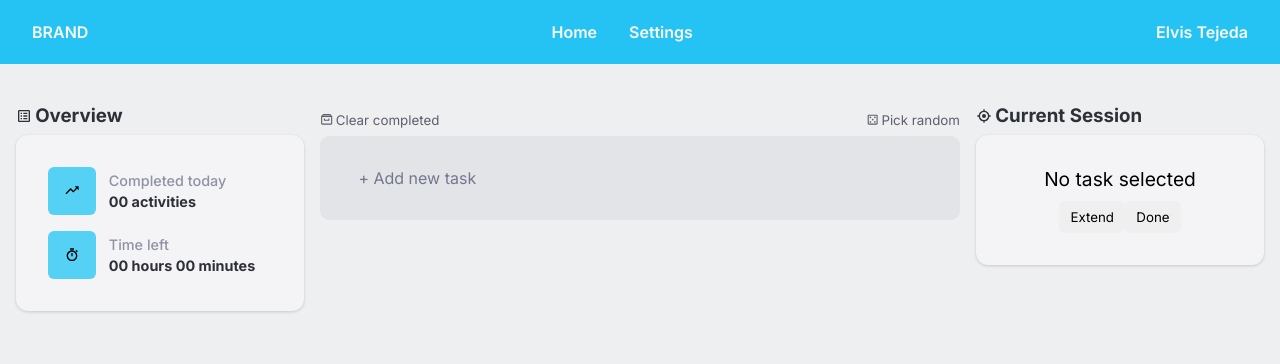
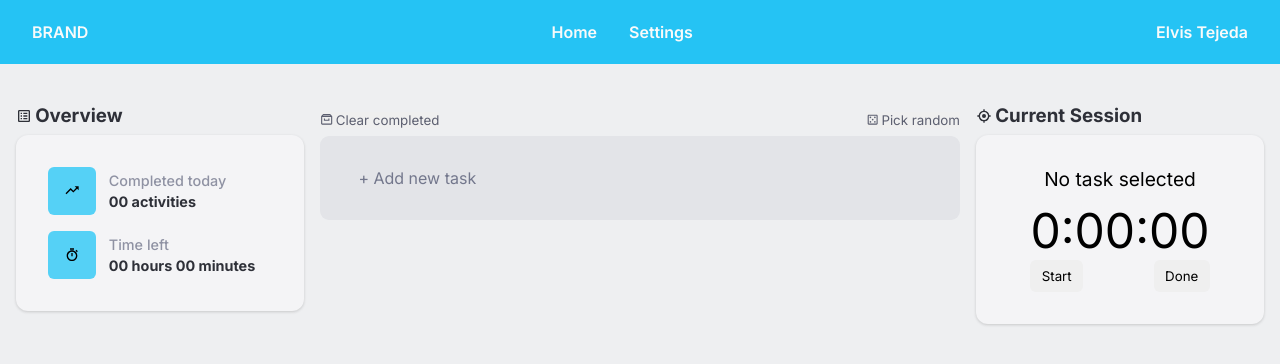
Before and after one commit to elvstejd/timetask, a React (Create React App) app: page / in a window 1280 px wide. Shown: the top 364 px of the page. Built offline with nearby package versions, Linux system fonts and the light colour scheme.

Commit message:
Implement own countdown component

```diff
--- a/package.json
+++ b/package.json
@@ -8,7 +8,6 @@
     "@testing-library/user-event": "^12.1.10",
     "react": "^17.0.2",
     "react-beautiful-dnd": "^13.1.0",
-    "react-countdown": "^2.3.2",
     "react-dom": "^17.0.2",
     "react-icons": "^4.2.0",
     "react-router-dom": "^5.3.0",
--- a/src/App.js
+++ b/src/App.js
@@ -1,9 +1,11 @@
 import { BrowserRouter as Router, Switch, Route } from 'react-router-dom';
 import TasksProvider from './contexts/TasksContext';
+import CountdownProvider from './contexts/countdownContext';
 import MainPage from './pages/MainPage';
 
 function App() {
   return (
+    <CountdownProvider>
       <TasksProvider>
         <div>
           <Router>
@@ -13,6 +15,7 @@ function App() {
           </Router>
         </div>
       </TasksProvider>
+    </CountdownProvider>
   );
 }
 
--- /dev/null
+++ b/src/components/Countdown.js
@@ -0,0 +1,66 @@
+import { useState, useEffect } from "react";
+import styled from 'styled-components';
+import { useCountdown } from "../contexts/countdownContext";
+import { useTasks } from "../contexts/TasksContext";
+import { millisecondsToHours, millisecondsToMinutes, millisecondsToSeconds, pad } from '../utils/countdownHelpers';
+
+
+const CountdownWrapper = styled.span`
+    font-size: 3rem;
+    margin-bottom: .6rem;
+`;
+
+const ButtonsContainer = styled.div`
+    display: flex;
+    justify-content: space-between;
+`;
+
+const ControlButton = styled.button`
+    font-family: var(--font-family-sans);
+    border: none;
+    padding: .5rem .7rem;
+    border-radius: var(--border-radius-md);
+    display: ${props => props.hide ? 'none' : 'block'}
+`;
+
+function Countdown() {
+    const [hour, setHour] = useState(0);
+    const [minute, setMinute] = useState(0);
+    const [second, setSecond] = useState(0);
+
+    const { msDifference, start, stop, pause, countdownIsRunning } = useCountdown();
+    const { clearLoadedTask, loadedTask, markTaskDone } = useTasks();
+
+    // when msDifference changes, update displayed hh:mm:ss
+    useEffect(() => {
+        setHour(millisecondsToHours(msDifference));
+        setMinute(millisecondsToMinutes(msDifference));
+        setSecond(millisecondsToSeconds(msDifference));
+    }, [msDifference]);
+
+    function handleDoneClick() {
+        markTaskDone(loadedTask.id);
+        clearLoadedTask();
+        stop();
+    }
+
+    return (
+        <div>
+            <CountdownWrapper>
+                {hour}:{pad(minute)}:{pad(second)}
+            </CountdownWrapper>
+            <ButtonsContainer>
+                {countdownIsRunning ? (
+                    <ControlButton onClick={() => pause()}>Pause</ControlButton>
+                ) : (
+                    <ControlButton onClick={() => start()}>Start</ControlButton>
+                )}
+                <ControlButton onClick={handleDoneClick}>
+                    Done
+                </ControlButton>
+            </ButtonsContainer>
+        </div>
+    );
+}
+
+export default Countdown;
--- a/src/components/CurrentSession.js
+++ b/src/components/CurrentSession.js
@@ -1,9 +1,8 @@
-import { useState, useRef } from 'react';
-import Countdown, { zeroPad } from 'react-countdown';
 // import { FaBullseye } from 'react-icons/fa';
 import { BiTargetLock } from 'react-icons/bi';
 // import doneSound from '../sounds/task_done.mp3';
 // import countdownOverSound from '../sounds/alarm_beep_3.mp3';
+import Countdown from './Countdown';
 import { useTasks } from '../contexts/TasksContext';
 import { Card } from '../styles/shared/Card';
 import { CardTitle } from '../styles/shared/CardTitle';
@@ -23,89 +22,11 @@ const TaskTitle = styled.p`
     overflow: hidden;
 `;
 
-const CountdownWrapper = styled.span`
-    font-size: 3rem;
-    margin-bottom: .6rem;
-`;
-
-const ButtonsContainer = styled.div`
-    display: flex;
-    justify-content: space-between;
-`;
-
-const ControlButton = styled.button`
-    font-family: var(--font-family-sans);
-    border: none;
-    padding: .5rem .7rem;
-    border-radius: var(--border-radius-md);
-    display: ${props => props.hide ? 'none' : 'block'}
-`;
-
 function CurrentSession() {
-    const [hideExtend, setHideExtend] = useState(true);
-    const [userClickedDone, setUserClickedDone] = useState()
-
-    const { clearLoadedTask, markTaskDone, loadedTask, setCountdownIsRunning, countdownIsRunning, extendTime, date } = useTasks();
+    const { loadedTask } = useTasks();
 
     // const doneSound = new Audio(doneSound);
     // const countdownFinishSound = new Audio(countdownOverSound);
-
-    // const userClickedDone = useRef(false);
-    let countdownApi = useRef();
-
-    function onStartClick() {
-        setUserClickedDone(false);
-        countdownApi.start();
-
-        if (loadedTask) { // if loadedTask
-            setCountdownIsRunning(true);
-        }
-    };
-
-    function onPauseClick() {
-        countdownApi.pause();
-        setCountdownIsRunning(false);
-    };
-
-    function onCountdownComplete(e) {
-        if (!userClickedDone) {
-            setHideExtend(false);
-            // countdownFinishSound.play();
-        }
-        // reset the flag
-        setUserClickedDone(false);
-    };
-
-    function setRef(countdown) {
-        if (countdown) {
-            countdownApi = countdown.getApi();
-        }
-    };
-
-    function onExtendClick() {
-        extendTime();
-        setTimeout(countdownApi.start, 0);
-        setHideExtend(true);
-    }
-
-    function handleDoneClick() {
-        const taskId = loadedTask.id;
-
-        if (taskId) {
-            markTaskDone(taskId);
-            // doneSound.play();
-        }
-
-        setHideExtend(true);
-        setCountdownIsRunning(false);
-        setUserClickedDone(true);
-        clearLoadedTask();
-    }
-
-    function renderer({ hours, minutes, seconds }) {
-        return <CountdownWrapper>{hours}:{zeroPad(minutes)}:{zeroPad(seconds)}</CountdownWrapper>;
-    };
-
 
     return (
         <div>
@@ -116,36 +37,7 @@ function CurrentSession() {
 
             <TimerCard>
                 <TaskTitle>{loadedTask.title ? loadedTask.title : "No task selected"}</TaskTitle>
-                <Countdown
-                    ref={setRef}
-                    date={date}
-                    controlled={false}
-                    autoStart={false}
-                    onPause={() => console.log('pause handler')} // onPause={this.handlePause}
-                    overtime={false}
-                    renderer={renderer}
-                    onComplete={onCountdownComplete}
-                />
-
-                <ButtonsContainer>
-                    <ControlButton
-                        onClick={countdownIsRunning ? onPauseClick : onStartClick}
-                        hide={!hideExtend}
-                    >
-                        {countdownIsRunning ? "Pause" : "Start"}
-                    </ControlButton>
-                    <ControlButton
-                        onClick={onExtendClick}
-                        hide={hideExtend}
-                    >
-                        Extend
-                    </ControlButton>
-                    <ControlButton
-                        onClick={handleDoneClick}
-                    >
-                        Done
-                    </ControlButton>
-                </ButtonsContainer>
+                <Countdown />
             </TimerCard>
         </div>
     );
--- a/src/contexts/TasksContext.js
+++ b/src/contexts/TasksContext.js
@@ -1,5 +1,6 @@
 import { useState, createContext, useContext } from 'react';
-import { createTask, durationToMiliseconds } from '../utils/helperFunctions';
+import { createTask, durationToMiliseconds } from '../utils/helpers';
+import { useCountdown } from './countdownContext';
 
 const TasksContext = createContext();
 
@@ -11,10 +12,7 @@ function TasksProvider({ children }) {
     const [tasks, setTasks] = useState({});
     const [taskOrder, setTaskOrder] = useState([]);
     const [loadedTask, setLoadedTask] = useState({}); // { title, id }
-
-    /* countdown related state */
-    const [date, setDate] = useState();
-    const [countdownIsRunning, setCountdownIsRunning] = useState(false);
+    const { countdownIsRunning, setTimeInMs } = useCountdown()
 
     function addNewTask(title) {
         const newTask = createTask(title);
@@ -48,20 +46,13 @@ function TasksProvider({ children }) {
 
     function loadTask(task) {
         if (!countdownIsRunning) {
-            const miliseconds = durationToMiliseconds(task.duration);
             setLoadedTask({ title: task.title, id: task.id });
-            setDate(Date.now() + miliseconds);
+            setTimeInMs(durationToMiliseconds(task.duration));
         }
     }
 
     function clearLoadedTask() {
         setLoadedTask({});
-        setDate(Date.now());
-    };
-
-    /* COUNTDOWN METHOD */
-    function extendTime(ms) {
-        setDate(Date.now() + 5000);
     };
 
 
@@ -105,10 +96,7 @@ function TasksProvider({ children }) {
         updateTaskDuration,
         clearCompletedTasks,
         clearLoadedTask,
-        setCountdownIsRunning,
         countdownIsRunning,
-        extendTime,
-        date
     }
 
     return (
--- /dev/null
+++ b/src/contexts/countdownContext.js
@@ -0,0 +1,104 @@
+import { createContext, useState, useContext, useEffect, useRef } from 'react';
+
+const CountdownContext = createContext();
+
+export function useCountdown() {
+    return useContext(CountdownContext);
+}
+
+
+function CountdownProvider({ children }) {
+    const [status, setStatus] = useState("init");
+    const [msDifference, setMsDifference] = useState(0);
+    const [targetTime, setTargetTime] = useState(0);
+    const [currentTime, setCurrentTime] = useState(0);
+
+    const interval = useRef();
+
+    useEffect(() => {
+        switch (status) {
+            case "startedFromStoppedOrInit":
+            case "started":
+                // start counting
+                interval.current = setInterval(update, 1000);
+                break;
+            case "stopped":
+                clearInterval(interval.current);
+                setTargetTime(0);
+                setCurrentTime(0);
+                setMsDifference(0);
+                break;
+            case "paused":
+                setCurrentTime(0);
+                clearInterval(interval.current);
+                break;
+            case "finished":
+                clearInterval(interval.current);
+                break;
+            default:
+                break;
+        }
+
+        return () => clearInterval(interval.current);
+    }, [status]);
+
+    // when currentTime or targetTime change, update msDifference
+    useEffect(() => {
+        if (!currentTime || !targetTime) return;
+        const dt = targetTime - currentTime;
+        if (dt <= 0) {
+            setStatus("finished");
+            return;
+        }
+        setMsDifference(dt);
+    }, [currentTime, targetTime]);
+
+    function update() {
+        if (status === "startedFromStoppedOrInit") {
+            setCurrentTime(new Date().getTime() - 1000);
+        } else {
+            setCurrentTime(new Date().getTime());
+        }
+    }
+
+    function start() {
+        if (msDifference === 0) return;
+        setTargetTime(new Date().getTime() + msDifference);
+
+        if (status === "init" || status === "stopped") {
+            setStatus("startedFromStoppedOrInit");
+        } else {
+            setStatus("started");
+        }
+    }
+
+    function stop() {
+        setStatus("stopped");
+    }
+
+    function pause() {
+        setStatus("paused");
+    }
+
+    function setTimeInMs(ms) {
+        setMsDifference(ms);
+    }
+
+
+    const value = {
+        countdownIsRunning: status === 'started' || status === 'startedFromStoppedOrInit',
+        msDifference,
+        start,
+        pause,
+        stop,
+        setTimeInMs
+    }
+
+    return (
+        <CountdownContext.Provider value={value}>
+            {children}
+        </CountdownContext.Provider>
+    );
+}
+
+export default CountdownProvider;
--- /dev/null
+++ b/src/utils/countdownHelpers.js
@@ -0,0 +1,30 @@
+/*
+countdown logic borrowed from:
+https://github.com/john-smilga/javascript-basic-projects/blob/master/12-countdown-timer/final/app.js
+*/
+
+const ONESECOND = 1000; // 1s = 1000ms
+const ONEMINUTE = 60 * ONESECOND; // 1m = 60s
+const ONEHOUR = 60 * ONEMINUTE; // 1hr = 60m
+
+export function millisecondsToHours(ms) {
+    const hours = ms / ONEHOUR;
+    return Math.floor(hours);
+}
+
+export function millisecondsToMinutes(ms) {
+    const minutes = (ms % ONEHOUR) / ONEMINUTE;
+    return Math.floor(minutes);
+}
+
+export function millisecondsToSeconds(ms) {
+    const seconds = (ms % ONEMINUTE) / 1000;
+    return Math.floor(seconds);
+}
+
+export function pad(n) {
+    if (n < 10) {
+        return "0" + n.toString();
+    }
+    return n;
+}
```
Also changed, not shown: 1 other file (tests, documents, lock files or other folders). Lines whose indentation alone changed are shown as unchanged.
